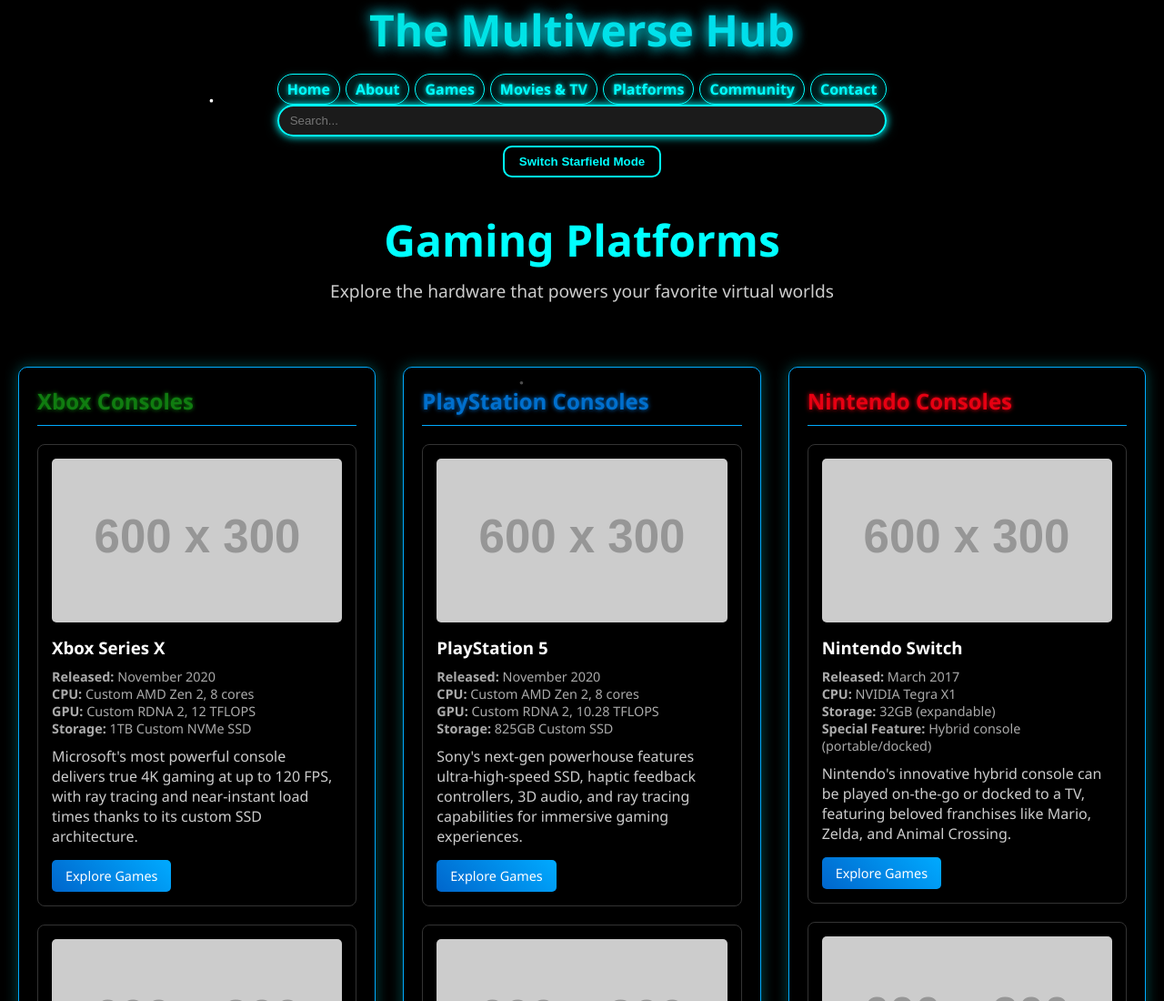
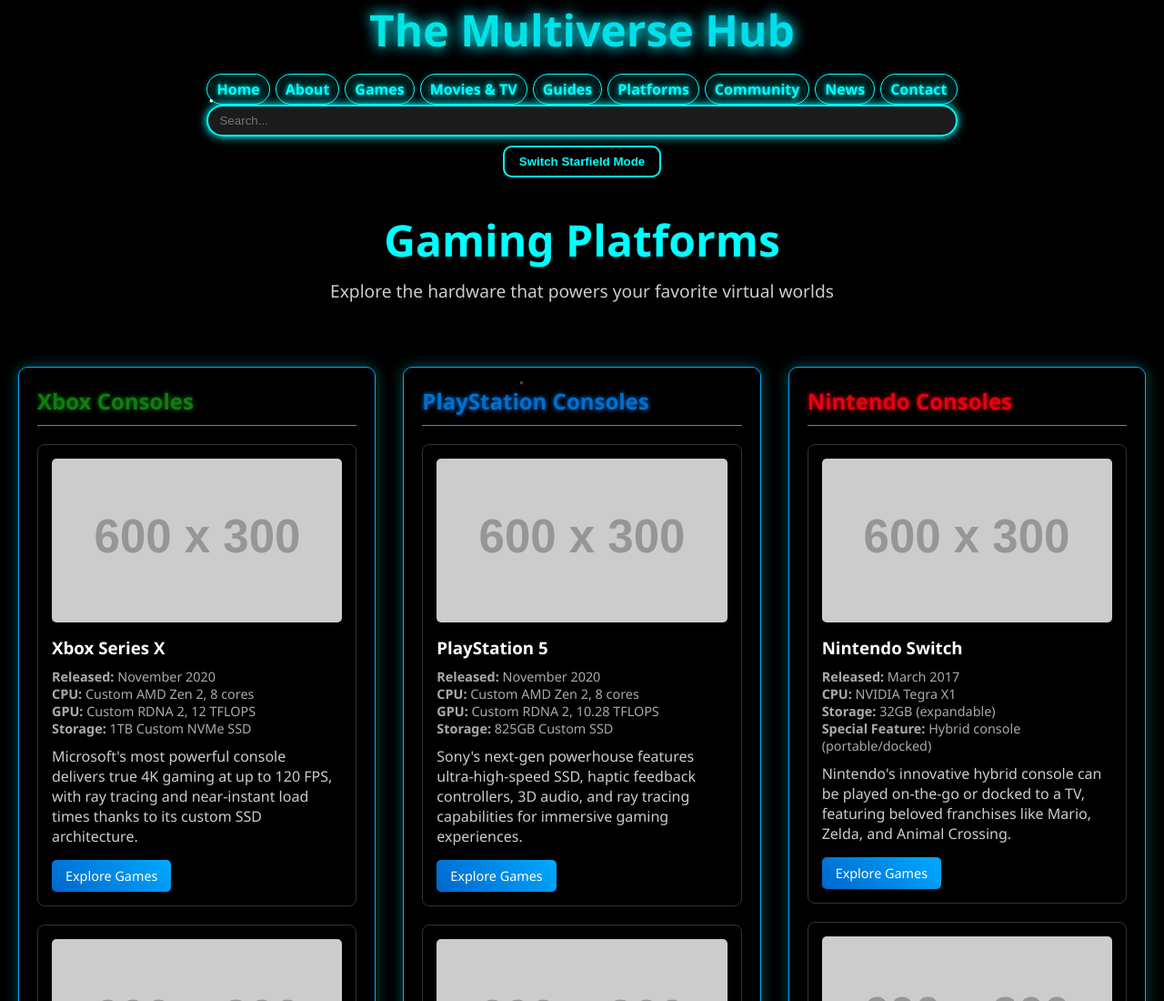
Before and after one commit to TheMultiverseHub/TheMultiverseHub, a plain HTML site: page subpages/platforms.html in a window 1280 px wide. Shown: the top 1100 px of the page at 91% size. Drawn offline with Linux system fonts and the light colour scheme; placeholder pictures from the web are drawn by us.

Commit message:
Update platforms.html

```diff
--- a/subpages/platforms.html
+++ b/subpages/platforms.html
@@ -141,9 +141,11 @@
         <li><a href="about.html">About</a></li>
         <li><a href="games.html">Games</a></li>
         <li><a href="movies-tv.html">Movies & TV</a></li>
-        <li><a href="platforms.html" class="active">Platforms</a></li>
+        <li><a href="guides.html">Guides</a></li>
+        <li><a href="platforms.html">Platforms</a></li>
         <li><a href="community.html">Community</a></li>
-        <li><a href="">Contact</a></li>
+        <li><a href="news.html">News</a></li>
+        <li><a href="contact.html">Contact</a></li>
       </ul>
       <input type="text" placeholder="Search..." class="search-bar">
     </div>
```
